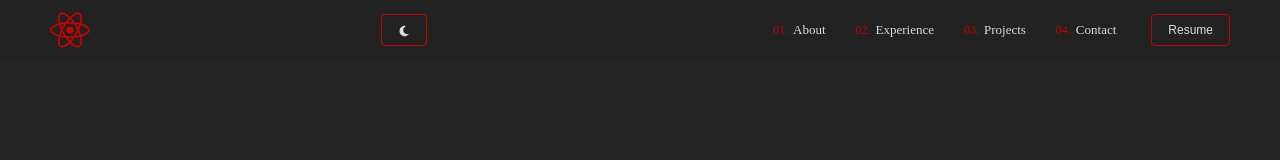
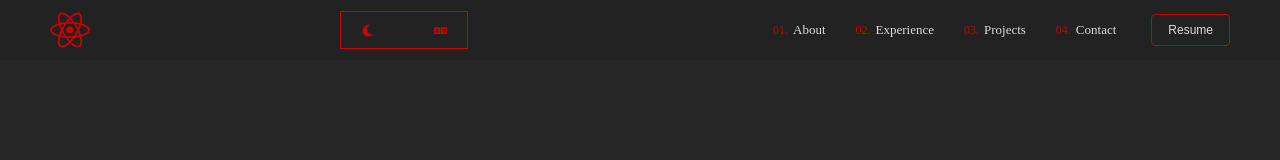
Before and after one commit to joralvmel/react-portfolio, a Next.js app: page / in a window 1280 px wide. Shown: the top 160 px of the page. Built offline with nearby package versions, Linux system fonts and the light colour scheme.

Commit message:
Add DarkMode styles

```diff
--- /dev/null
+++ b/app/_components/ButtonToggle.js
@@ -0,0 +1,23 @@
+"use client";
+
+import styled from "styled-components";
+
+const StyledButtonToggle = styled.button`
+  background-color: transparent;
+  color: var(--color-accent);
+  border: none;
+  padding: 10px 20px;
+  border-radius: 5px;
+  cursor: pointer;
+  transition: background-color 0.3s, color 0.3s;
+
+  &:hover {
+    color: var(--color-accent-hover);
+  }
+`;
+
+function ButtonToggle({ children, onClick }) {
+  return <StyledButtonToggle onClick={onClick}>{children}</StyledButtonToggle>;
+}
+
+export default ButtonToggle;
--- a/app/_components/DarkModeToggle.js
+++ b/app/_components/DarkModeToggle.js
@@ -1,14 +1,15 @@
-import { FaMoon, FaSun } from "react-icons/fa6";
 import { useDarkMode } from "../_context/DarkModeContext";
-import Button from "./Button";
+import { config } from "@/app/config";
+import ButtonToggle from "./ButtonToggle";
 
 function DarkModeToggle() {
   const { isDarkMode, toggleDarkMode } = useDarkMode();
+  const { sun, moon } = config.icons;
 
   return (
-    <Button onClick={toggleDarkMode}>
-      {isDarkMode ? <FaMoon /> : <FaSun />}
-    </Button>
+    <ButtonToggle onClick={toggleDarkMode} isDarkMode={isDarkMode}>
+      {isDarkMode ? moon : sun}
+    </ButtonToggle>
   );
 }
 
--- a/app/_components/Header.js
+++ b/app/_components/Header.js
@@ -7,6 +7,7 @@ import Button from "./Button";
 
 import { config } from "@/app/config";
 import DarkModeToggle from "./DarkModeToggle";
+import LanguageToggle from "./LanguageToggle";
 
 const StyledHeader = styled.header`
   position: fixed;
@@ -28,6 +29,13 @@ const StyledNav = styled.nav`
   width: 100%;
   justify-content: space-between;
   color: var(--color-text);
+`;
+
+const StyledButtonContainer = styled.div`
+  display: flex;
+  align-items: center;
+  gap: 20px;
+  border: 1px solid var(--color-accent);
 `;
 
 const StyledLinks = styled.ul`
@@ -66,7 +74,11 @@ function Header() {
     <StyledHeader>
       <StyledNav>
         <Logo />
-        <DarkModeToggle />
+        <StyledButtonContainer>
+          <DarkModeToggle />
+          <LanguageToggle />
+        </StyledButtonContainer>
+
         <StyledLinks>
           {config.navLinks.map(({ url, content }, index) => (
             <li key={index}>
--- /dev/null
+++ b/app/_components/LanguageToggle.js
@@ -0,0 +1,10 @@
+import { config } from "@/app/config";
+import ButtonToggle from "./ButtonToggle";
+
+function LanguageToggle() {
+  const { language } = config.icons;
+
+  return <ButtonToggle>{language}</ButtonToggle>;
+}
+
+export default LanguageToggle;
--- a/app/config.js
+++ b/app/config.js
@@ -14,9 +14,11 @@ import {
   FaXTwitter,
   FaLinkedinIn,
   FaRegFolder,
+  FaMoon,
+  FaSun,
 } from "react-icons/fa6";
 
-import { FaExternalLinkAlt } from "react-icons/fa";
+import { FaExternalLinkAlt, FaLanguage } from "react-icons/fa";
 
 export const config = {
   email: "joralvmel@gmail.com",
@@ -30,6 +32,9 @@ export const config = {
     github: <FaGithub />,
     external: <FaExternalLinkAlt />,
     folder: <FaRegFolder />,
+    moon: <FaMoon />,
+    sun: <FaSun />,
+    language: <FaLanguage />,
   },
 
   hero: {
```
